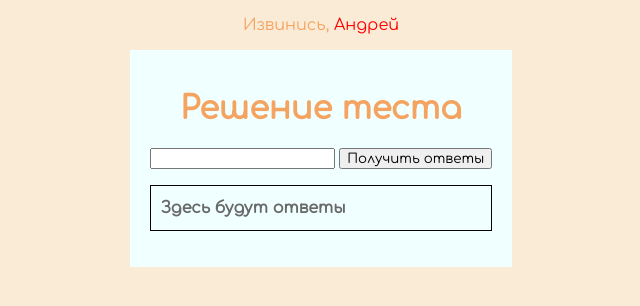
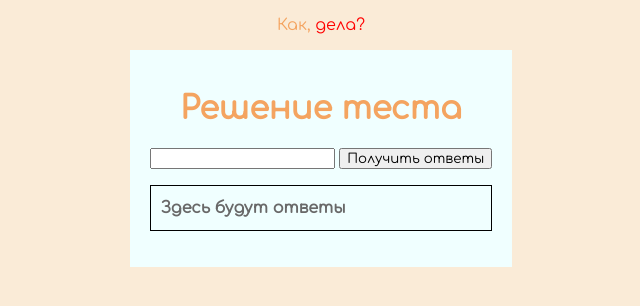
Before and after one commit to IgorBelskyAn/SolveTest, a Flask app: page / in a window 1280 px wide. Shown: the top 306 px of the page, without its empty margins (319-959 px from the left). Run offline with Flask 2, Linux system fonts and the light colour scheme.

Commit message:
Привет

```diff
--- a/templates/index.html
+++ b/templates/index.html
@@ -32,7 +32,7 @@
 </head>
 <body>
 <div class="wrapper-body">
-<p>Извинись, <span style='color: red'>Андрей</span></p>
+<p>Как, <span style='color: red'>дела?</span></p>
 	<div class="wrapper-main">
 	<h1>Решение теста</h1>
 	<form style='display: inline-block'action='https://solve-stage.herokuapp.com' method='post'>
```
